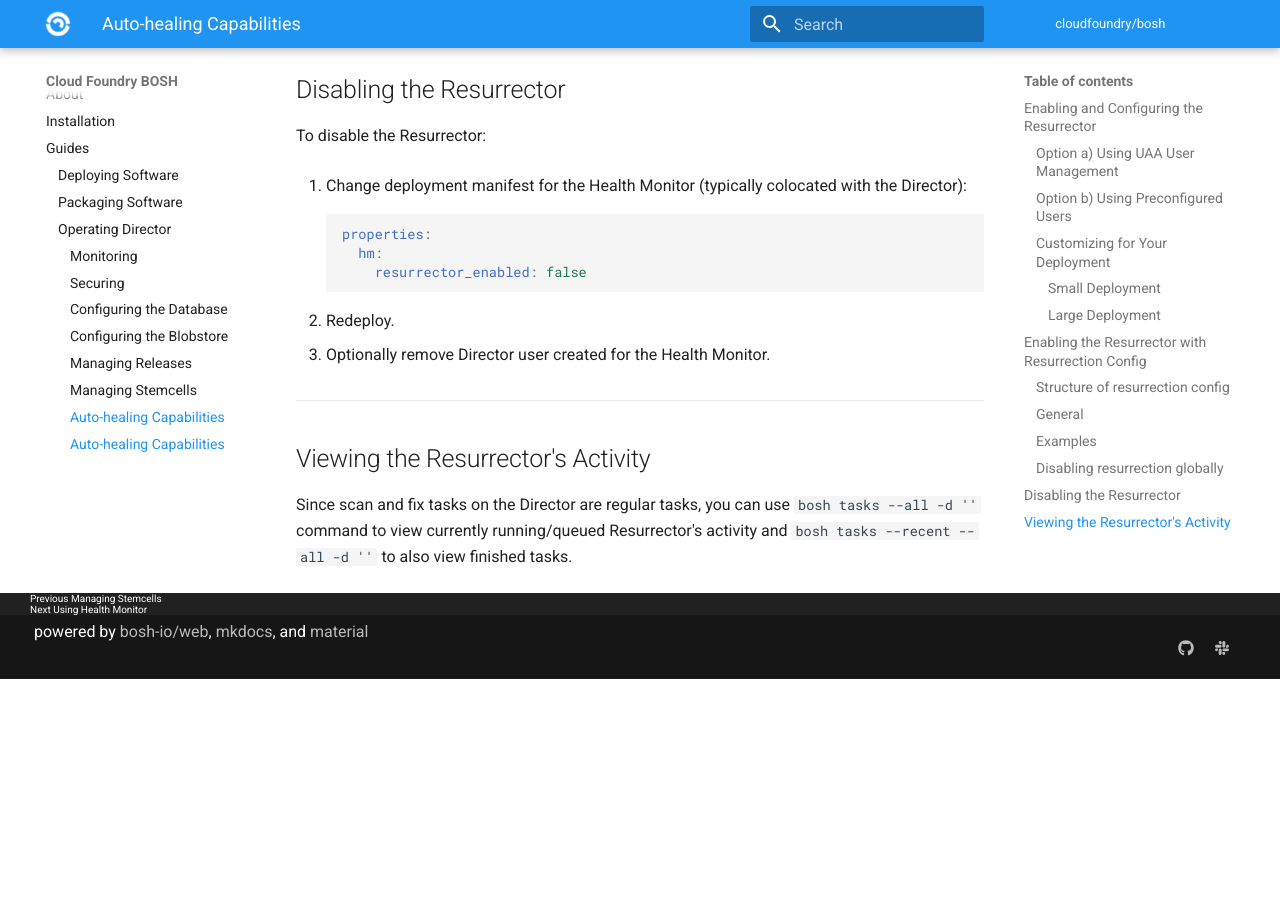
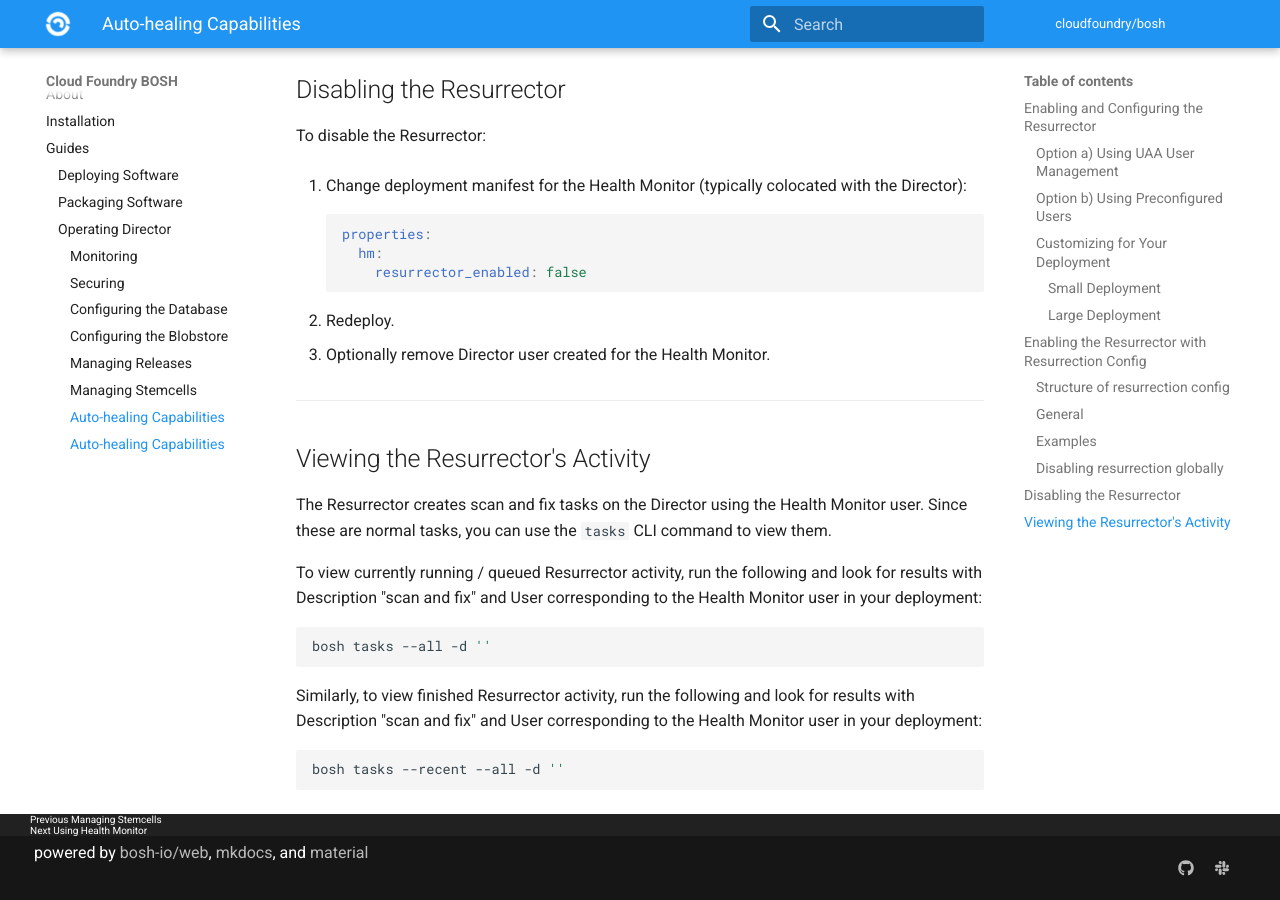
Before and after one commit to cloudfoundry/docs-bosh, an MkDocs documentation site: the page built from content/resurrector.md, in a window 1280 px wide and 900 px high, scrolled down 6257 px. Built offline with MkDocs 1.6.1 and Material for MkDocs 9.7.7, drawn with Linux system fonts in a browser that asks for light colours; old or Windows-style settings are respelled for this version of MkDocs; before the commit the page ends 6936 px from its top, so only the background shows below that.

Commit message:
Expand the resurrector audit section

````diff
--- a/content/resurrector.md
+++ b/content/resurrector.md
@@ -245,4 +245,16 @@ To disable the Resurrector:
 ---
 ## Viewing the Resurrector's Activity {: #audit }
 
-Since scan and fix tasks on the Director are regular tasks, you can use `bosh tasks --all -d ''` command to view currently running/queued Resurrector's activity and `bosh tasks --recent --all -d ''` to also view finished tasks.
+The Resurrector creates scan and fix tasks on the Director using the Health Monitor user. Since these are normal tasks, you can use the `tasks` CLI command to view them.
+
+To view currently running  / queued Resurrector activity, run the following and look for results with Description "scan and fix" and User corresponding to the Health Monitor user in your deployment:
+
+```sh
+bosh tasks --all -d ''
+```
+
+Similarly, to view finished Resurrector activity, run the following and look for results with Description "scan and fix" and User corresponding to the Health Monitor user in your deployment:
+
+```sh
+bosh tasks --recent --all -d ''
+```
````
